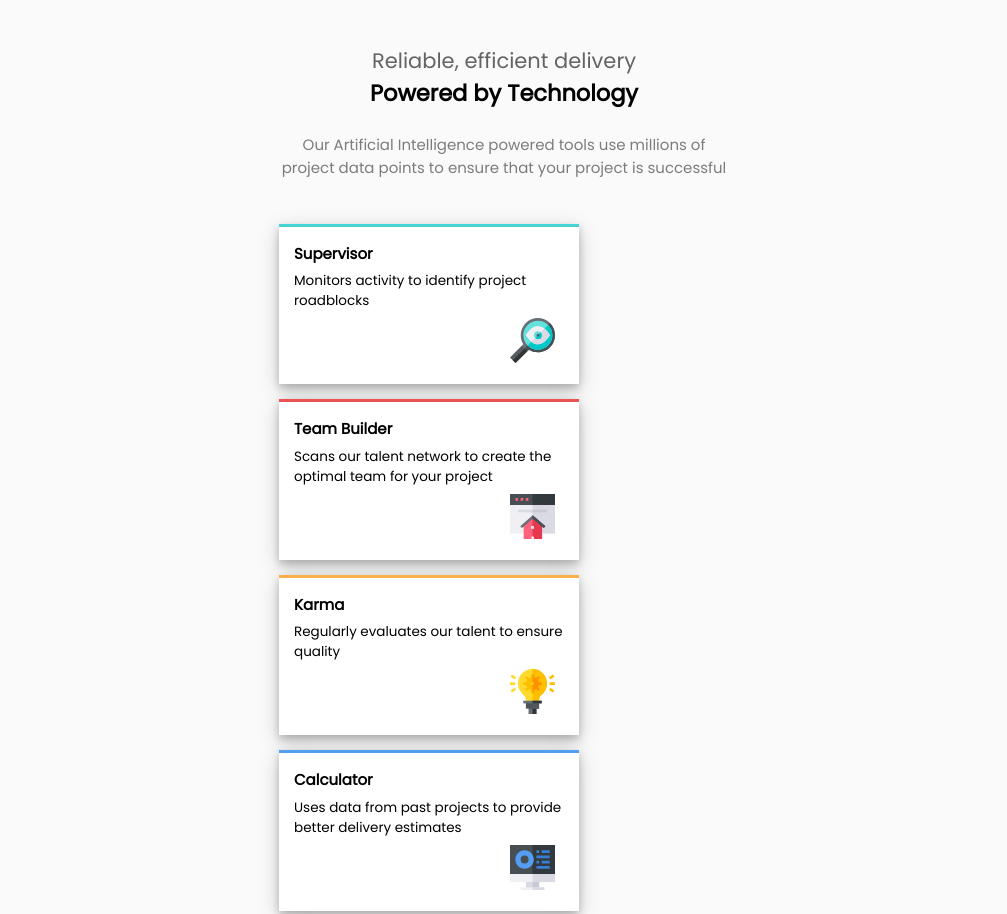
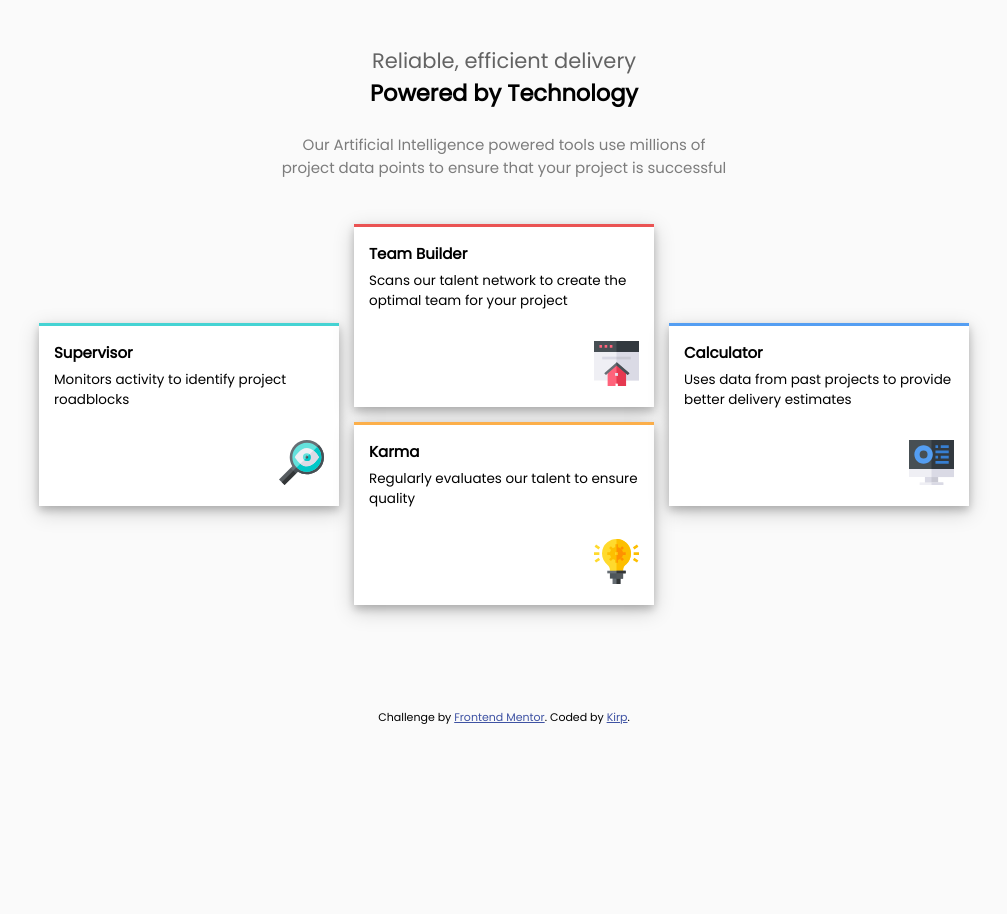
Before and after one commit to Kirp/four-card-feature-section-solution, a plain HTML site: page index.html in a window 1280 px wide. Shown: the top 914 px of the page, without its empty margins (136-1143 px from the left). After the commit the page ends 800 px from the top, so only its background shows below. Drawn offline with Linux system fonts and the light colour scheme.

Commit message:
v1 finalizing it

```diff
--- a/index.html
+++ b/index.html
@@ -41,6 +41,7 @@
             <img src="./images/icon-supervisor.svg" alt="">
           </picture>
         </div>
+        <div class="cards-sub-wrapper">
           <div class="class-card" id="team-builder">
             <p>
             Team Builder
@@ -62,6 +63,7 @@
             <picture>
               <img src="./images/icon-karma.svg" alt="">
             </picture>
+          </div>
         </div>
         <div class="class-card" id="calculator">
           <p>
--- a/style.css
+++ b/style.css
@@ -65,7 +65,9 @@ main {
 }
 
 .class-card {
+    position: relative;
     width: 18em;
+    height: 10em;
     background-color: white;
     padding: 1em;
     margin: 1em 0;
@@ -83,7 +85,10 @@ main {
 }
 
 .class-card picture {
-    margin-left: 80%;
+    position: absolute;
+    right: 1em;
+    bottom: 1em;
+
 }
 
 .class-card img {
@@ -112,9 +117,18 @@ main {
         width: auto;
     }
 
-    .main-text {
+    .main-text p{
         width: 30em;
+        margin: 0 auto;
     }
 
+    .cards-wrapper {
+        display: flex;
+        align-items: center;
+    }
+
+    .cards-sub-wrapper {
+        margin: 0 1em;
+    }
 
 }
```
Lines whose indentation alone changed are shown as unchanged.
